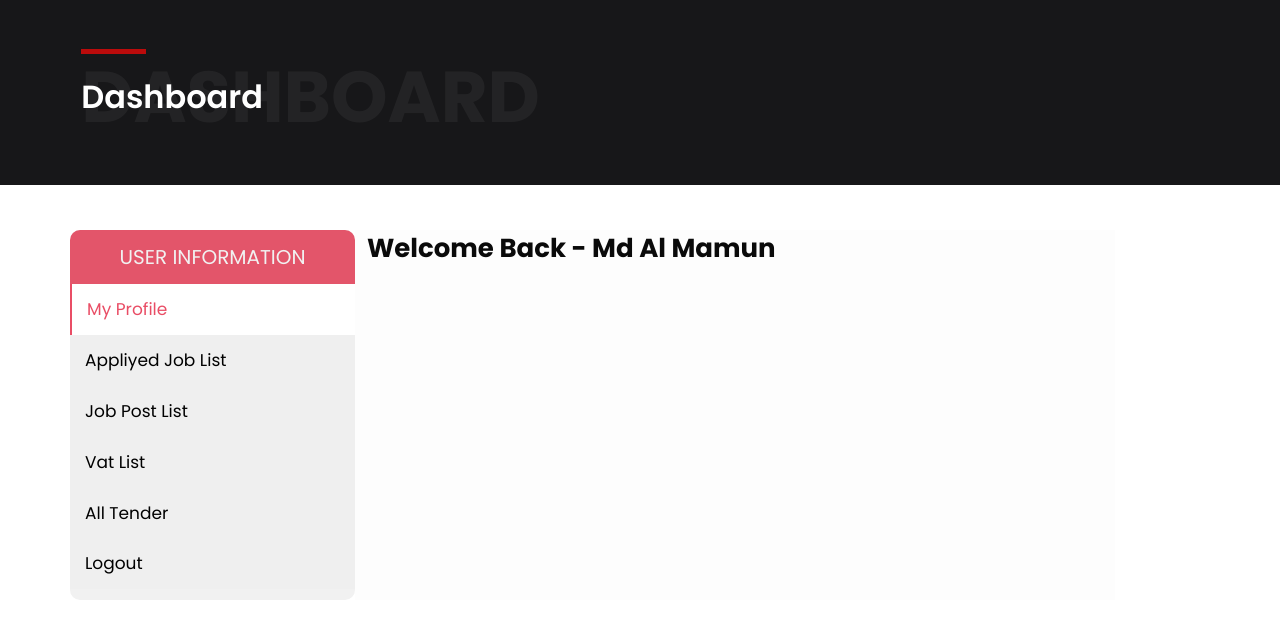
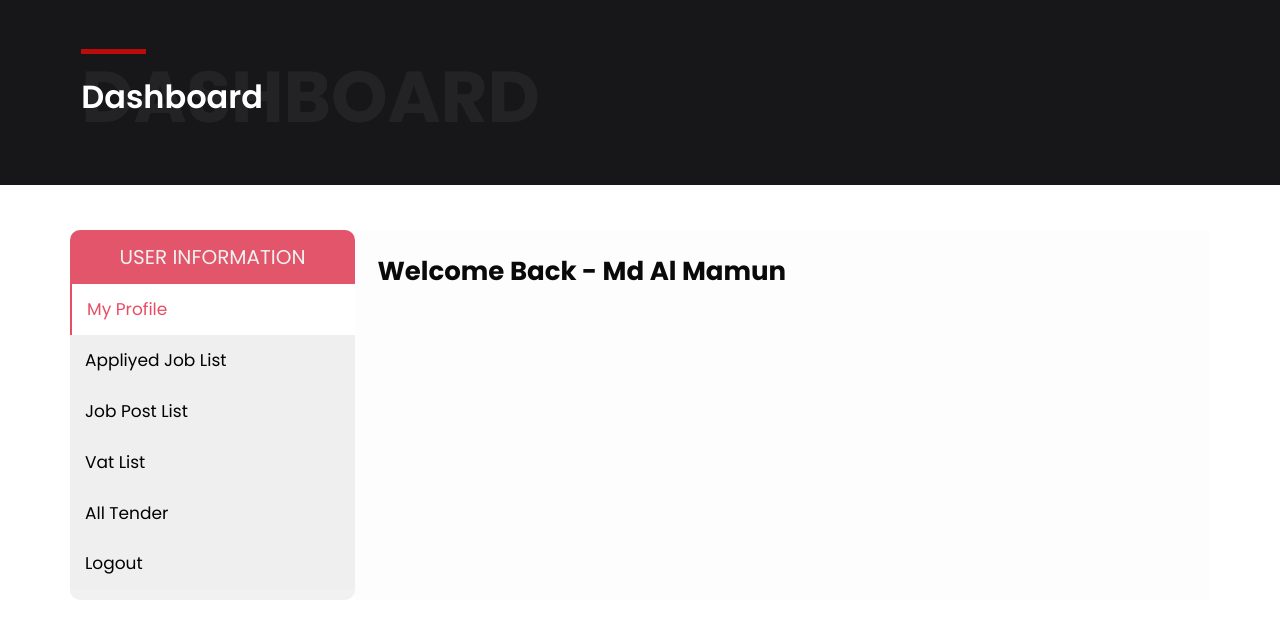
Before and after one commit to alauddinjahin/Easytender-projects, a Laravel app: page /myaccount in a window 1280 px wide. Shown: the part 149-793 px from the top of the page. Run offline with Laravel 9, Linux system fonts and the light colour scheme.

Commit message:
merge and conflict fixed

```diff
--- a/resources/views/frontend/pages/myaccount/userdashboard.blade.php
+++ b/resources/views/frontend/pages/myaccount/userdashboard.blade.php
@@ -19,7 +19,7 @@
 
 <!-- Start content -->
 <div class="rs-about style2">
-    <div class="container pt-5 pb-5">
+    <div class="container py-5">
 
         <div class="row">
             <div class="tab tab-menu col-3">
@@ -32,10 +32,10 @@
                 <button class="tablinks" onclick="openCity(event, 'logout')">Logout</button>
             </div>
 
-            <div id="my-profile" class="tabcontent col-8">
+            <div id="my-profile" class="tabcontent col-9 px-4 py-4">
                     <h4>Welcome Back - <span>Md Al Mamun</span></h4>
             </div>
-            <div class="tabcontent col-8" id="applied-job">
+            <div class="tabcontent col-9 px-4 py-4" id="applied-job">
                 <div class="table-responsive">
                     <table id="applied-job-table" class="table table-striped">
                         <thead>
@@ -262,7 +262,8 @@
                     </table>
                 </div>
             </div>
-            <div class="tabcontent col-8" id="job-post-list">
+
+            <div class="tabcontent col-9 px-4 py-4" id="job-post-list">
                 <div class="table-responsive">
                     <table id="job-post-list-table" class="table table-striped">
                         <thead>
@@ -487,10 +488,10 @@
                             </tr>
                         </tbody>
                     </table>
->>>>>>> 3bb4638270f8fc51494ad10ef4cc233d964b7665
                 </div>
             </div>
-           <div class="tabcontent col-8" id="vat-list">
+
+           <div class="tabcontent col-9 px-4 py-4" id="vat-list">
                 <div class="table-responsive">
                     <table id="vat-list-table" class="table table-striped">
                         <thead>
@@ -709,7 +710,8 @@
                         </tbody>
                     </table>
                 </div>
-           </div><div class="tabcontent col-8" id="all-tender">
+           </div>
+           <div class="tabcontent col-9 px-4 py-4" id="all-tender">
                 <div class="table-responsive">
                     <table id="all-tender-table" class="table table-striped">
                         <thead>
@@ -930,7 +932,7 @@
                 </div>
            </div>
 
-            <div id="logout" class="tabcontent col-8">
+            <div id="logout" class="tabcontent col-9 px-4 py-4">
                 <h3>logout</h3>
                 <p>You are loged out</p>
             </div>
@@ -965,10 +967,12 @@
         for (i = 0; i < tabcontent.length; i++) {
             tabcontent[i].style.display = "none";
         }
+
         tablinks = document.getElementsByClassName("tablinks");
         for (i = 0; i < tablinks.length; i++) {
             tablinks[i].className = tablinks[i].className.replace(" active", "");
         }
+
         document.getElementById(cityName).style.display = "block";
         evt.currentTarget.className += " active";
     }
```
Lines whose indentation alone changed are shown as unchanged.
